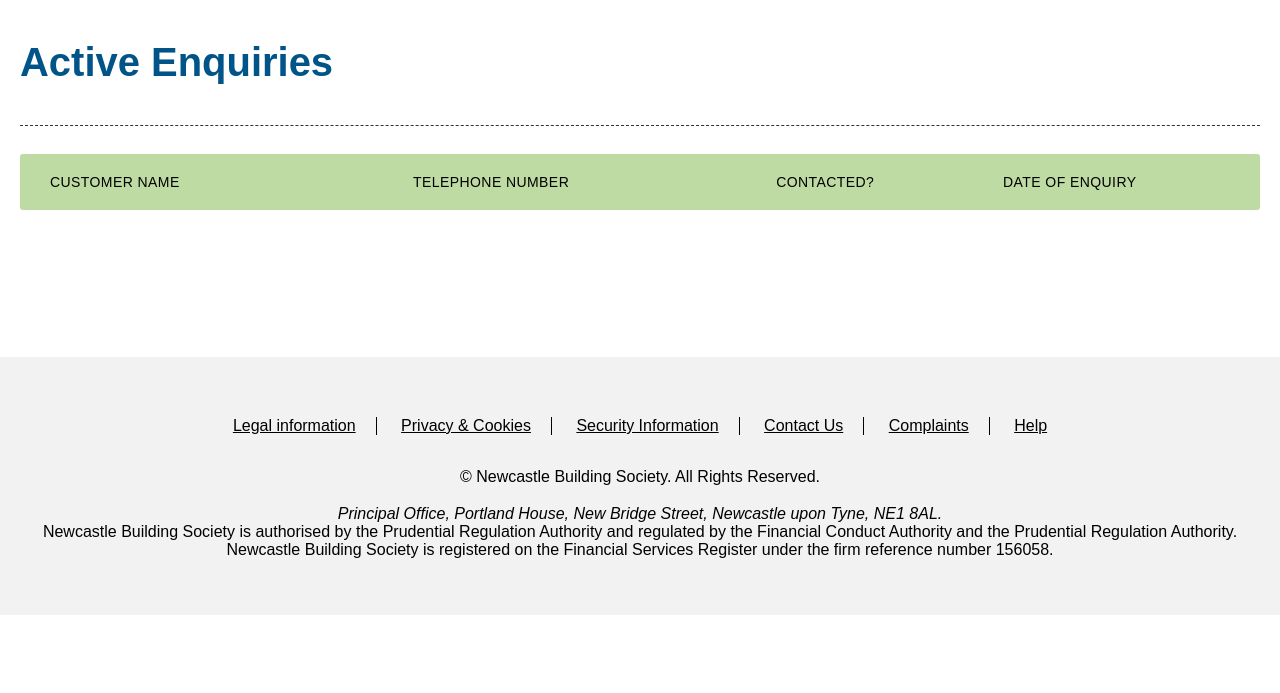
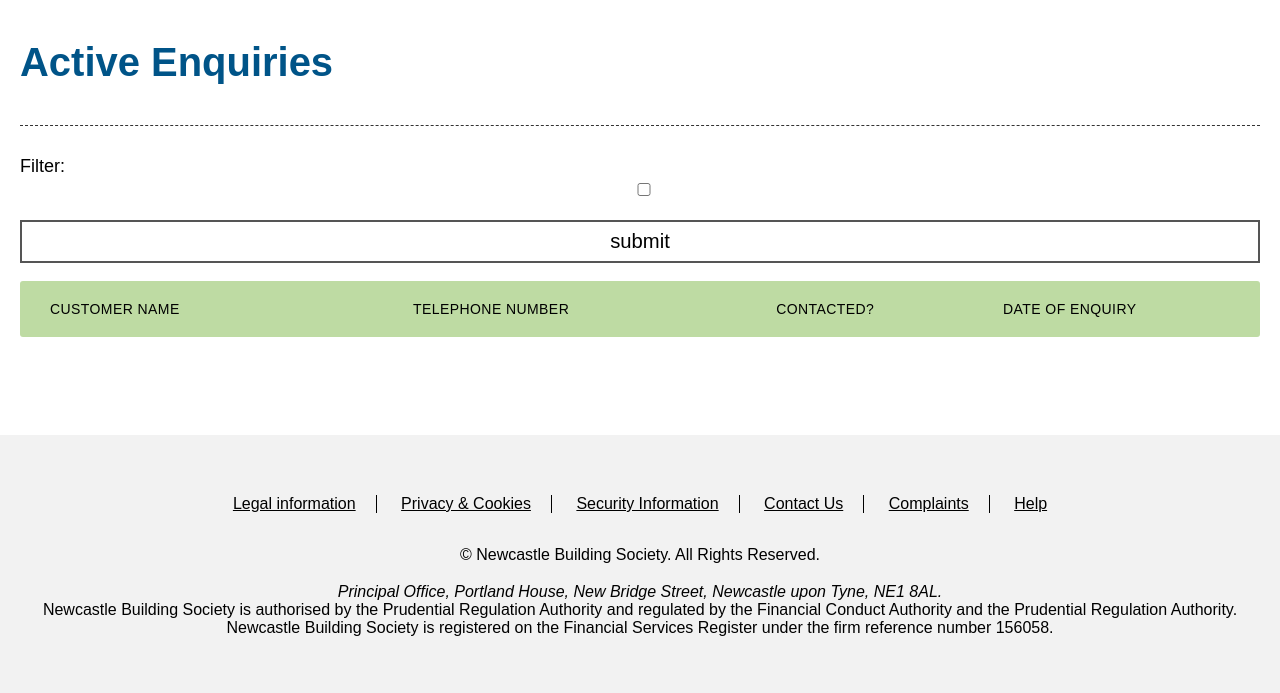
Before and after one commit to eddylongshanks/CETM65_Assignment2, a Django app: page /advisertest/ in a window 1280 px wide. Shown: the part 185-878 px from the top of the page. Before the commit the page ends 800 px from the top, so only its background shows below. Run offline with Django 3.2, Linux system fonts and the light colour scheme.

Commit message:
Basic filtering

```diff
--- a/online_dip/user/templates/adviser/enquiry_list.html
+++ b/online_dip/user/templates/adviser/enquiry_list.html
@@ -20,6 +20,11 @@
             </tr>
         {% endfor %}
     </table> -->
+
+    <form method="get" action="{% url 'adviser-home' %}">
+        <p>Filter: <input type="checkbox" value="{{has_been_contacted}}" name="filter"/></p>
+        <p><input type="submit" name="submit" value="submit"/></p>
+    </form>
 
     <ul class="responsive-table">
         <li class="table-header">
--- a/online_dip/user/urls.py
+++ b/online_dip/user/urls.py
@@ -3,6 +3,7 @@
 """
 
 from django.urls import path
+from .views import CustomerListView
 from . import views
 
 urlpatterns = [
@@ -16,5 +17,7 @@
     path('property_details/', views.property_details, name='property_details'),
     path('thank_you/', views.thank_you, name='thank_you'),
 
-    path('adviser/', views.adviser, name='adviser-home'),
+    # path('adviser/', views.adviser, name='adviser-home'),
+    path('adviser/', CustomerListView.as_view() , name='adviser-home'),
+
 ]
--- a/online_dip/user/views.py
+++ b/online_dip/user/views.py
@@ -5,6 +5,7 @@
 from django.shortcuts import render, redirect
 from django.http import HttpResponse
 from django.contrib.auth.decorators import login_required
+from django.views.generic import ListView
 from .forms import CustomerDetailsForm, PropertyDetailsForm, CustomerForm
 from .models import Customer
 from .helpers.providers import EnquiryProvider
@@ -92,6 +93,25 @@
     }
     return render(request, "adviser/enquiry_list.html", context)
 
+
+class CustomerListView(ListView):
+    model = Customer
+    template_name = "adviser/enquiry_list.html"
+    context_object_name = "customers"
+    ordering = ["date_created"]
+
+    def get_queryset(self):
+        filter_val = self.request.GET.get('has_been_contacted', 'False')
+        new_context = Customer.objects.filter(
+            has_been_contacted=filter_val,
+        )
+        return new_context
+
+    def get_context_data(self, **kwargs):
+        context = super(CustomerListView, self).get_context_data(**kwargs)
+        context['has_been_contacted'] = self.request.GET.get('has_been_contacted', 'True')
+        return context
+
 # to remove
 
 def advisertest(request):
```
